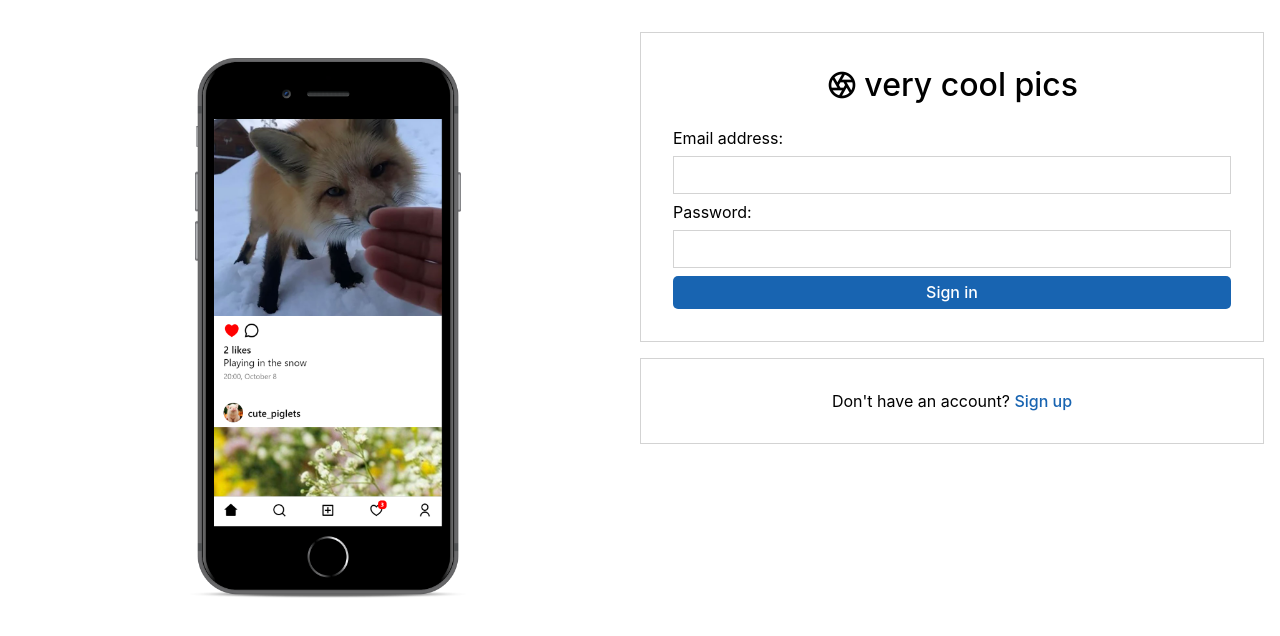
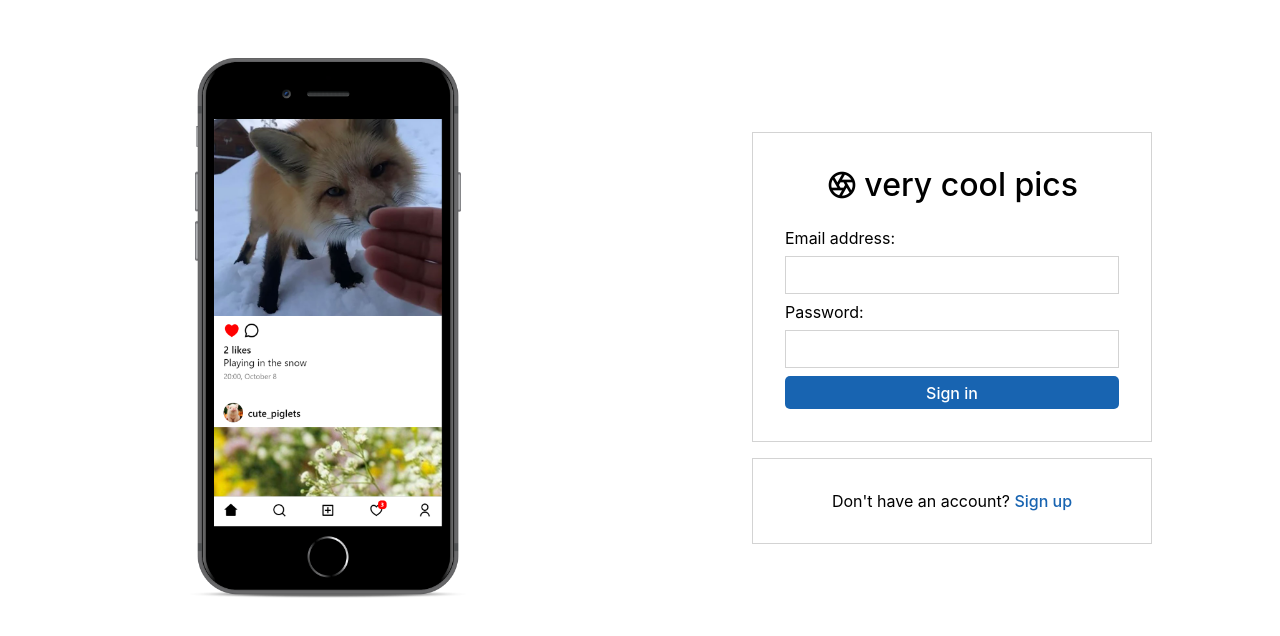
Before and after one commit to tomek-ch/very-cool-pics, a React (Create React App) app: page /sign-in in a window 1280 px wide. Shown: the top 636 px of the page. Built offline with nearby package versions, Linux system fonts and the light colour scheme; no server answers.

Commit message:
Added max width to forms

```diff
--- a/src/index.css
+++ b/src/index.css
@@ -62,6 +62,11 @@ body {
 
 .product-image img {
   width: 100%;
+}
+
+.form-section {
+  max-width: 400px;
+  margin: auto;
 }
 
 .sign-in-up-form {
```
